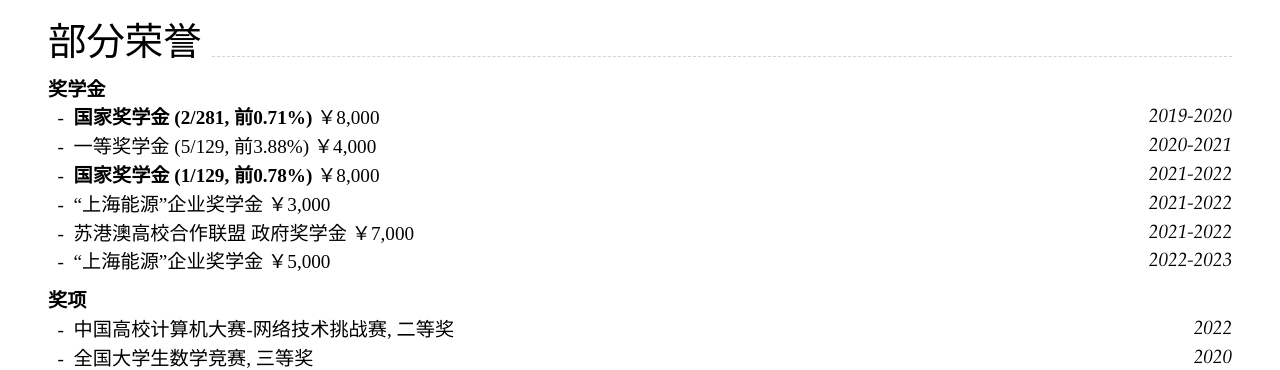
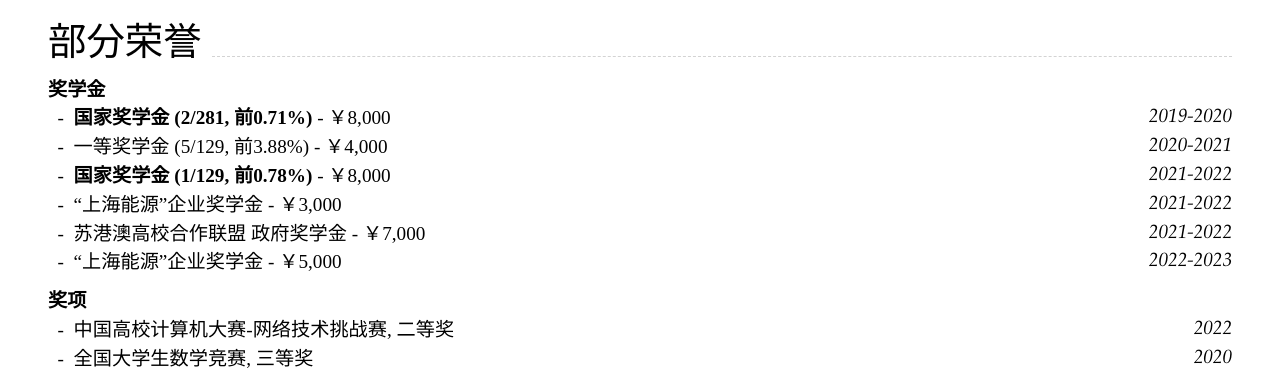
Before and after one commit to WanpengXu/cv-zh, a Jekyll site: the page built from index.md, in a window 1280 px wide. Shown: the part 875-1245 px from the top of the page. Built offline with Jekyll 4.4.1, drawn with Linux system fonts in a browser that asks for light colours; nearby versions of some CDN libraries.

Commit message:
update content

```diff
--- a/index.md
+++ b/index.md
@@ -68,12 +68,12 @@ Supported arguments:
 
 ### **奖学金**
 
-- **国家奖学金 (2/281, 前0.71%)** ￥8,000 `2019-2020` <br>
-- 一等奖学金 (5/129, 前3.88%) ￥4,000 `2020-2021` <br>
-- **国家奖学金 (1/129, 前0.78%)** ￥8,000 `2021-2022` <br>
-- “上海能源”企业奖学金 ￥3,000 `2021-2022` <br>
-- 苏港澳高校合作联盟 政府奖学金 ￥7,000 `2021-2022` <br>
-- “上海能源”企业奖学金 ￥5,000 `2022-2023` <br>
+- **国家奖学金 (2/281, 前0.71%)** - ￥8,000 `2019-2020` <br>
+- 一等奖学金 (5/129, 前3.88%) - ￥4,000 `2020-2021` <br>
+- **国家奖学金 (1/129, 前0.78%)** - ￥8,000 `2021-2022` <br>
+- “上海能源”企业奖学金 - ￥3,000 `2021-2022` <br>
+- 苏港澳高校合作联盟 政府奖学金 - ￥7,000 `2021-2022` <br>
+- “上海能源”企业奖学金 - ￥5,000 `2022-2023` <br>
 
 ### **奖项**
 
```
